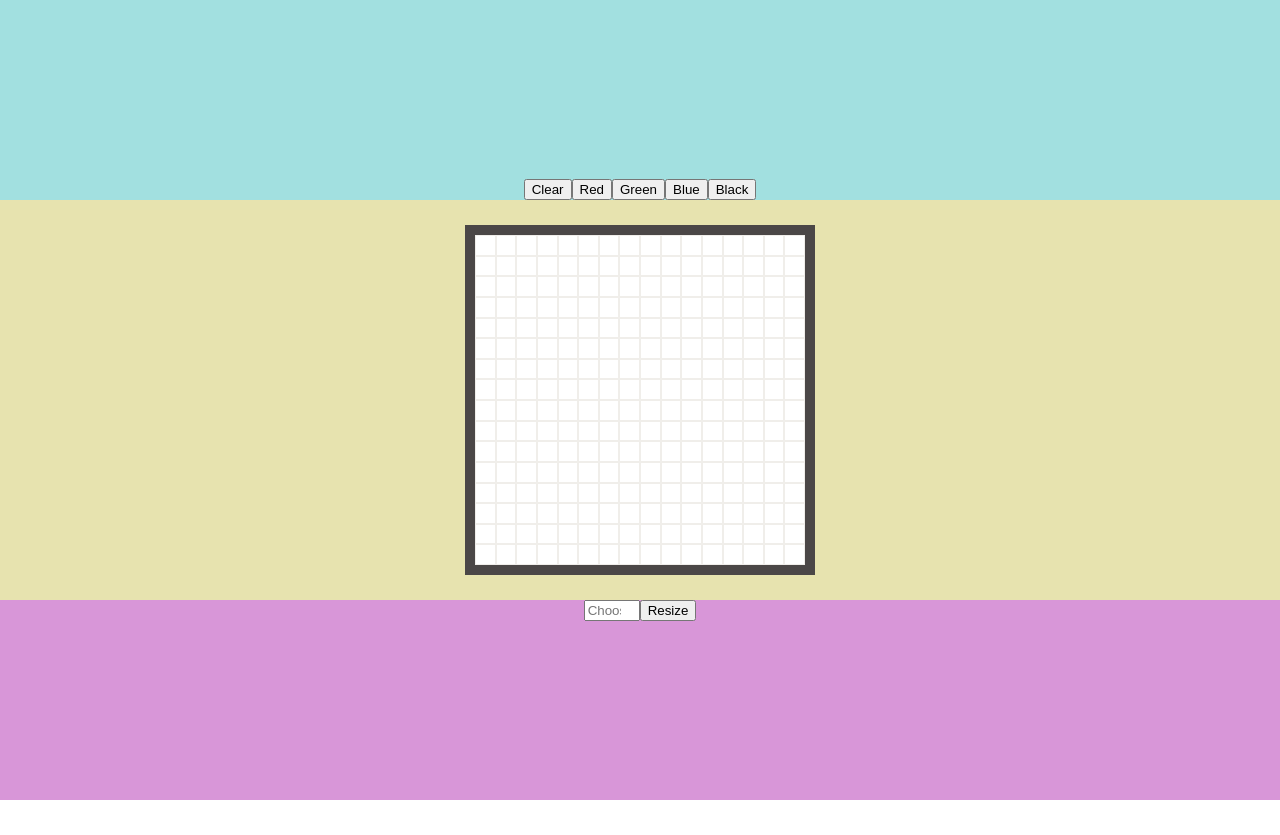
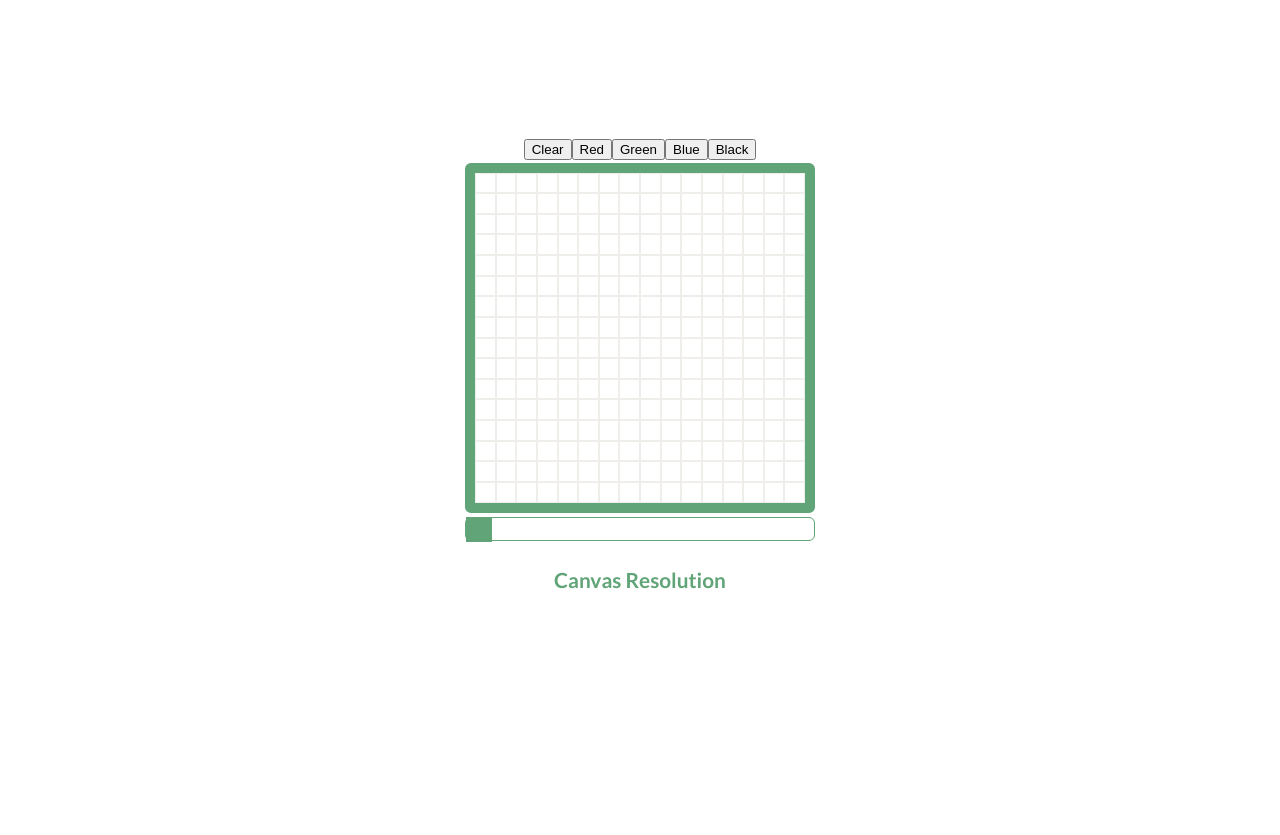
Before and after one commit to lenablechmann/Hover-Doodle, a plain HTML site: page index.html in a window 1280 px wide. Before the commit the page ends 800 px from the top, so only its background shows below. Drawn offline with Linux system fonts and the light colour scheme.

Commit message:
add slider for resolution

```diff
--- a/index.html
+++ b/index.html
@@ -14,6 +14,9 @@
   <link rel="stylesheet" href="styles/styles.css">
 
   <!-- fonts -->
+  <link rel="preconnect" href="https://fonts.gstatic.com">
+  <link href="https://fonts.googleapis.com/css2?family=Lato:wght@400;700;900&display=swap" rel="stylesheet">
+
 </head>
 
 <body>
@@ -31,8 +34,13 @@
   </section>
 
   <footer>
+    <!--
       <input type="number" class="fill-out" id="user-resolution" placeholder="Choose Canvas Resolution" min="16" max="64">
-      <input type="submit" value="Resize">
+      <input type="submit" value="Resize">-->
+
+      <input type="range" min="16" max="64" value="16" class="slider" id="range-slider">
+      <br>
+      <p>Canvas Resolution</p>
   </footer>
 
   <script src="scripts/script.js"></script>
--- a/styles/styles.css
+++ b/styles/styles.css
@@ -4,6 +4,7 @@
 
 body {
     font-size: 100%;
+    font-family: 'Lato', sans-serif;
     display: grid;
     grid-template-areas: "header"
                          "section"
@@ -11,7 +12,7 @@ body {
     ;
     grid-template-columns: 100%;
     /* auto keeps the middle section stable */
-    grid-template-rows: 25% auto 25%;
+    grid-template-rows: 20% auto 40%;
     width: 100vw;
     height: 100vh;
 }
@@ -21,7 +22,6 @@ header {
     display: flex;
     align-items: last baseline;
     justify-content: center;
-    background-color: rgb(162, 224, 224);
 }
 
 section {
@@ -30,20 +30,27 @@ section {
     display: flex;
     align-items: center;
     justify-content: center;
-    background-color: rgb(231, 227, 175);
 }
 
 footer {
     grid-area: footer;
     display: flex;
-    align-items: first baseline;
-    justify-content: center;
-    background-color: rgb(216, 150, 216);
+    flex-direction: column;
+    align-items: center;
+    justify-content: first baseline;
+    font-family: 'Lato', sans-serif;
+    color:#60A477;
+    font-weight: bold;
+    font-size: 1.3em;
+}
 
+footer > p {
+    padding: 0.3em;
 }
 
 #sketch-pad {
-    border:solid 10px rgb(75, 71, 71);
+    border:solid 10px #60A477;
+    border-radius: 6px;
     width: 350px;
     height: 350px;
     background-color: white;
@@ -56,3 +63,30 @@ footer {
 .pixel{
     border: solid 1px rgb(240, 238, 234);
 }
+
+
+.slider {
+    -webkit-appearance: none;
+    width: 350px;
+    height: 24px;
+    border-radius: 6px;
+    border: solid 1px #60A477;
+    background: #ffffff;
+  }
+
+
+  .slider::-webkit-slider-thumb {
+    -webkit-appearance: none;
+    appearance: none;
+    width: 26px;
+    height: 25px;
+    background: #60A477;
+    cursor: pointer;
+  }
+
+  .slider::-moz-range-thumb {
+    width: 26px;
+    height: 26px;
+    background: #60A477;
+    cursor: pointer;
+  }
```
